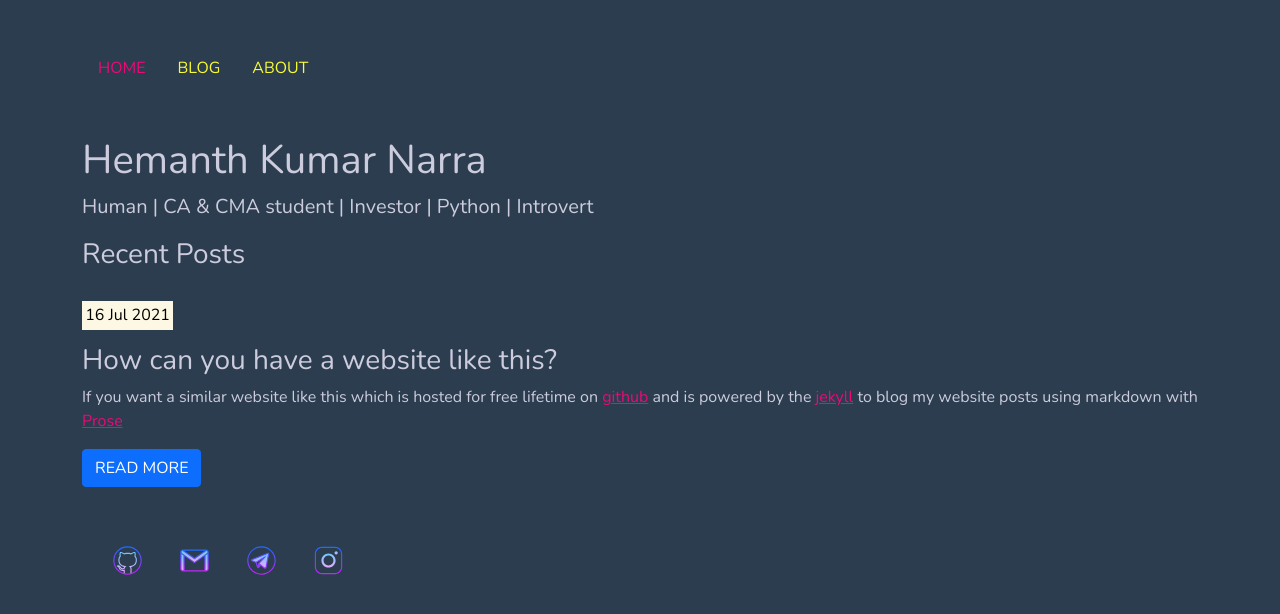
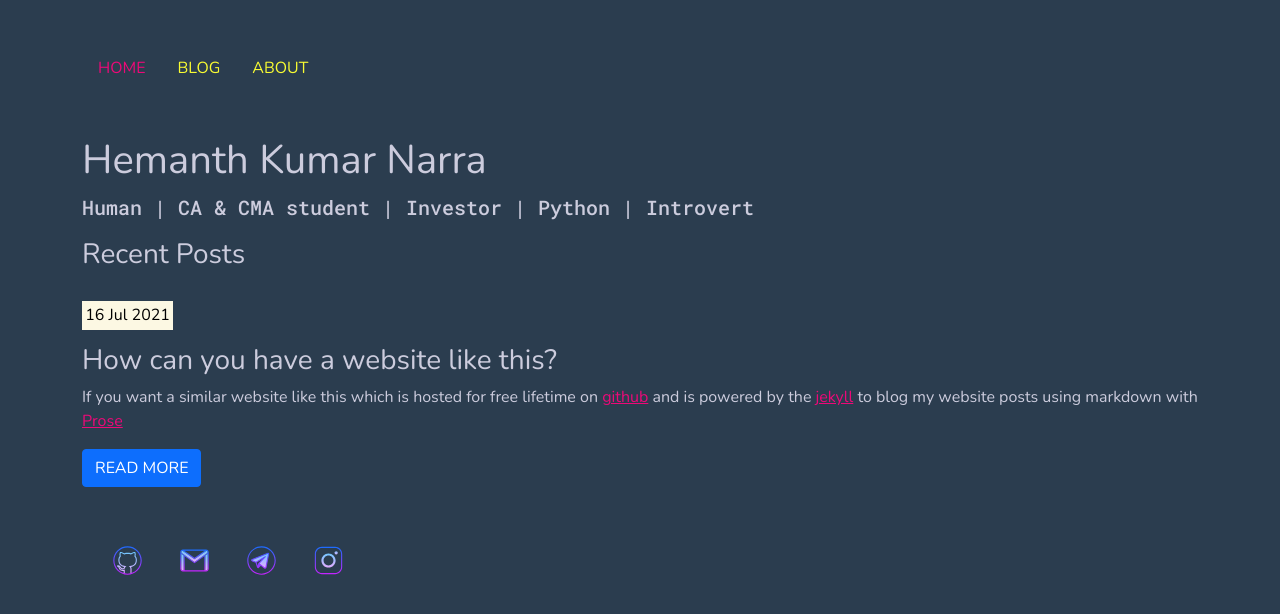
Before and after one commit to hemanthnarra/hemanthnarra.github.io, a Jekyll site: the page built from index.html, in a window 1280 px wide. Shown: the top 614 px of the page. Built offline with Jekyll 4.4.1, drawn with Linux system fonts in a browser that asks for light colours.

Commit message:
Update main.css

```diff
--- a/css/main.css
+++ b/css/main.css
@@ -1,9 +1,13 @@
 @import url('https://fonts.googleapis.com/css2?family=Nunito&display=swap');
+@import url('https://fonts.googleapis.com/css2?family=Roboto+Mono:wght@500&display=swap');
 
 body {
     background-color: #2b3d4f;
     color: #ccd;
     font-family: 'Nunito', sans-serif;
+}
+.lead {
+    font-family: 'Roboto Mono', monospace;
 }
 a {
     color: #ed0978;
```
